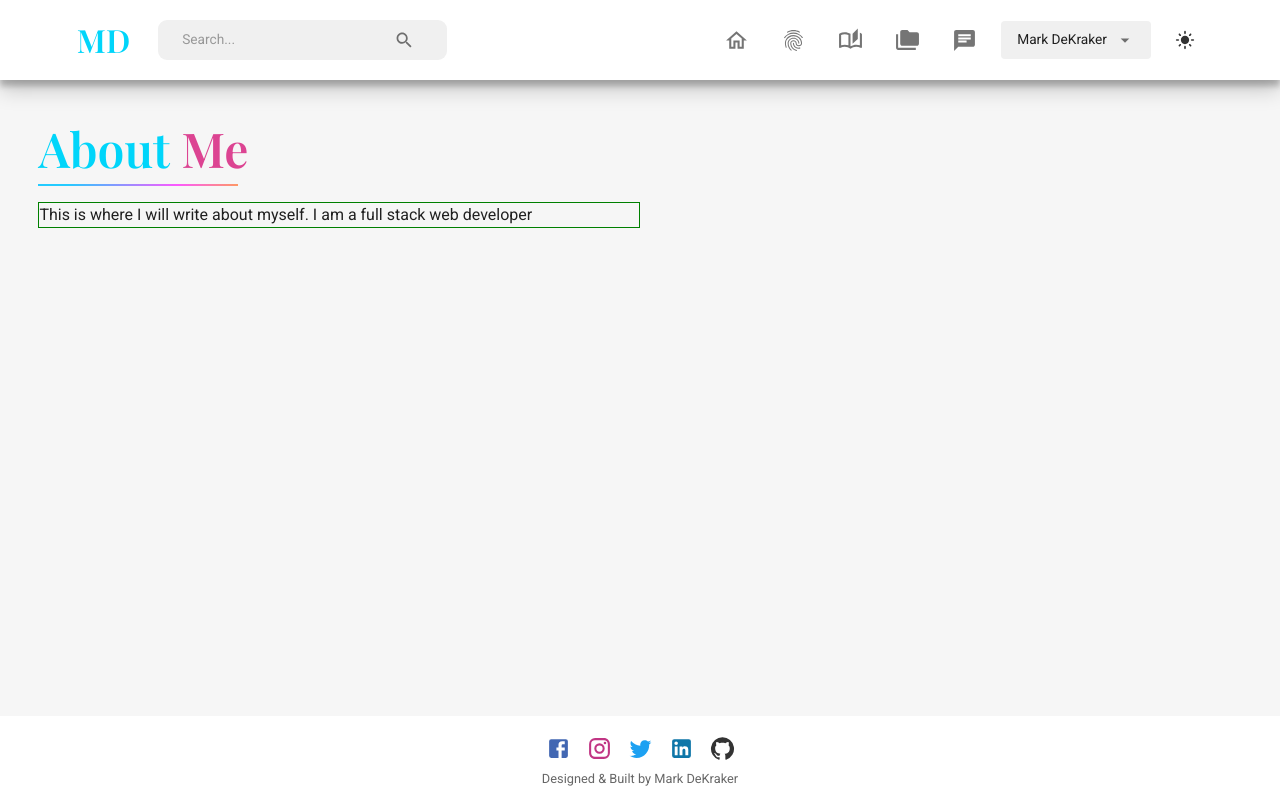
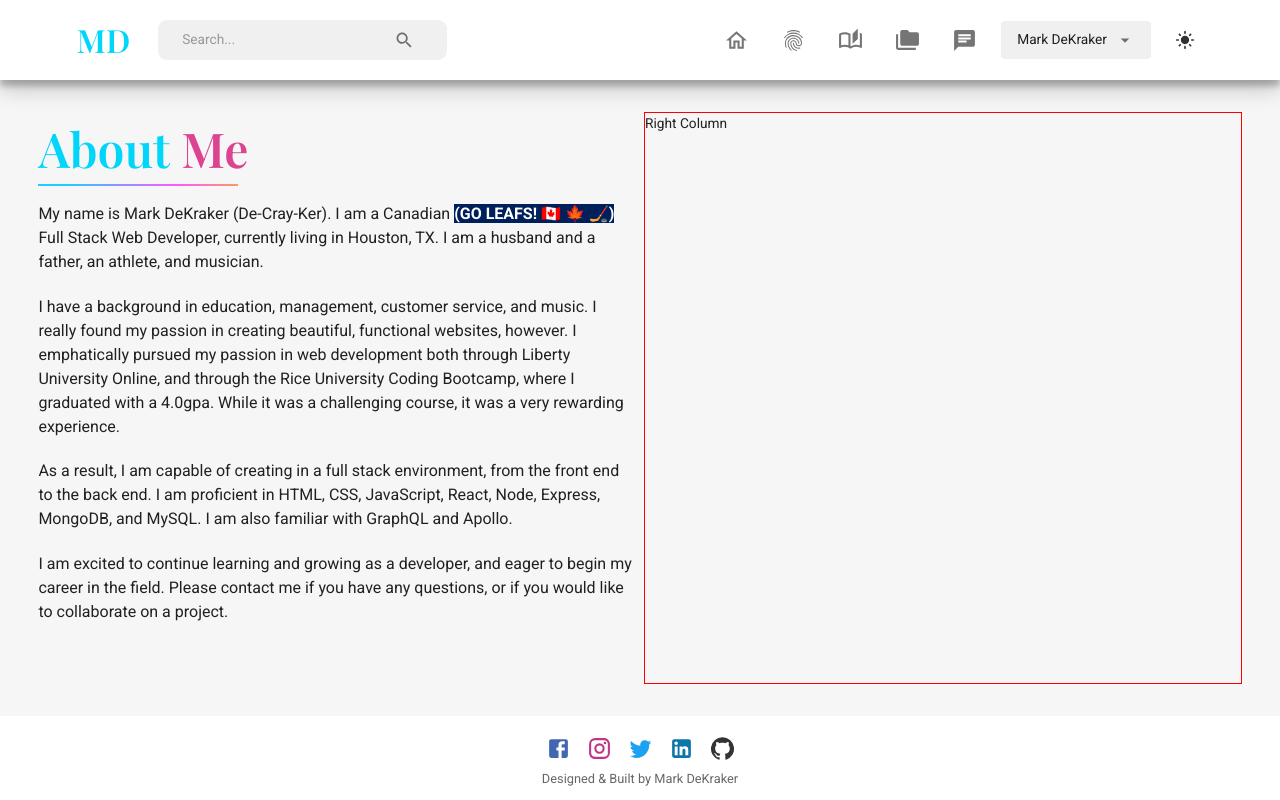
Before and after one commit to mrdekraker/mrdekraker, a React (Create React App) app in the folder client/: page /about in a window 1280 px wide. Built offline with nearby package versions, Linux system fonts and the light colour scheme.

Commit message:
editing contact me form

```diff
--- a/client/package.json
+++ b/client/package.json
@@ -12,7 +12,6 @@
     "@testing-library/jest-dom": "^5.16.5",
     "@testing-library/react": "^13.4.0",
     "@testing-library/user-event": "^13.5.0",
-    "axios": "^1.3.4",
     "formik": "^2.2.9",
     "graphql": "^16.6.0",
     "react": "^18.2.0",
--- a/client/src/scenes/About.jsx
+++ b/client/src/scenes/About.jsx
@@ -1,10 +1,12 @@
 import Navbar from "./Navbar";
-import { Box, useMediaQuery } from "@mui/material";
-import AboutMeWidget from "./widgets/AboutMeWidget";
+import { Box, Typography, useMediaQuery, useTheme } from "@mui/material";
 import Footer from "./Footer";
+
+import LineGradient from "components/LineGradient";
 
 const About = () => {
   const isNonMobileScreens = useMediaQuery("(min-width: 1000px)");
+  const theme = useTheme();
 
   return (
     <Box display="flex" flexDirection="column" width="100vw" height="100%">
@@ -21,11 +23,80 @@ const About = () => {
         sx={{
           overflowX: "hidden",
           margin: "0",
-        }}
-      >
-        <AboutMeWidget />
+        }}>
+        {/* LEFT COLUMN */}
+        <Box width={isNonMobileScreens ? "50%" : "100%"}>
+          <Box display="flex" flexDirection="row">
+            <Box sx={{ position: "relative" }}>
+              <Typography
+                fontFamily="Playfair Display"
+                fontWeight="600"
+                fontSize="clamp(2rem, 3rem, 3.5rem)"
+                color={theme.palette.mode === "dark" ? "#FFF" : "primary"}
+                sx={{
+                  position: "relative",
+                  display: "inline-block",
+                  "&:after": {
+                    content: "''",
+                    position: "absolute",
+                    top: "50%",
+                    left: "50%",
+                    width: "450px",
+                    height: "214px",
+                    // backgroundImage: `url(${brush})`,
+                    backgroundSize: "contain",
+                    backgroundPosition: "center",
+                    backgroundRepeat: "no-repeat",
+                    transform: "translate(-45%, -55%)",
+                    zIndex: "-1",
+                  },
+                }}>
+                About&nbsp;
+              </Typography>
+            </Box>
+            <Typography
+              fontFamily="Playfair Display"
+              fontWeight="600"
+              fontSize="clamp(2rem, 3rem, 3.5rem)"
+              color={theme.palette.mode === "dark" ? "primary" : "#DC4492"}>
+              Me
+            </Typography>
+          </Box>
+          <LineGradient width="200px" />
+
+          {/* ABOUT ME COPY */}
+          <Box margin="1rem 0">
+            <Typography fontSize="clamp(.8rem, 1rem, 1.2rem)" >
+              My name is Mark DeKraker (De-Cray-Ker). I am a Canadian&nbsp;
+              <span
+                style={{
+                  fontWeight: "600",
+                  color: theme.palette.mode === "dark" ? "#00205B" : "#FFF",
+                  background: theme.palette.mode === "dark" ? "#fff" : "#00205B",
+                }}
+              >(GO LEAFS! 🇨🇦 🍁 🏒)
+              </span> Full Stack Web Developer, currently living in Houston, TX. I am a husband and a father, an athlete, and musician.
+            </Typography>
+              <br />
+            <Typography fontSize="clamp(.8rem, 1rem, 1.2rem)">
+              I have a background in education, management, customer service, and music. I really found my passion in creating beautiful, functional websites, however. I emphatically pursued my passion in web development both through Liberty University Online, and through the Rice University Coding Bootcamp, where I graduated with a 4.0gpa. While it was a challenging course, it was a very rewarding experience.
+            </Typography>
+              <br />
+            <Typography fontSize="clamp(.8rem, 1rem, 1.2rem)">
+              As a result, I am capable of creating in a full stack environment, from the front end to the back end. I am proficient in HTML, CSS, JavaScript, React, Node, Express, MongoDB, and MySQL. I am also familiar with GraphQL and Apollo.
+            </Typography>
+              <br />
+            <Typography fontSize="clamp(.8rem, 1rem, 1.2rem)">
+              I am excited to continue learning and growing as a developer, and eager to begin my career in the field. Please contact me if you have any questions, or if you would like to collaborate on a project.
+            </Typography>
+          </Box>
+        </Box>
+
+        {/* RIGHT COLUMN */}
+        <Box border="1px solid red" width={isNonMobileScreens ? "50%" : "100%"}>
+          <Typography>Right Column</Typography>
+        </Box>
       </Box>
-      {/* <ContactPage fullName={fullName} /> */}
       <Footer />
     </Box>
   );
--- a/client/src/scenes/Contact.jsx
+++ b/client/src/scenes/Contact.jsx
@@ -1,8 +1,9 @@
 import { Button, Box, IconButton, Typography, TextField, useMediaQuery, useTheme } from "@mui/material";
 import { Send } from "@mui/icons-material"
+// import { Formik } from "formik";
 import { useFormik } from "formik";
 import * as Yup from "yup";
-import axios from "axios";
+// import axios from "axios";
 
 import { ContactButton } from "components/Buttons";
 import LineGradient from "components/LineGradient";
@@ -28,28 +29,28 @@ const Contact = () => {
       message: "",
     },
     validationSchema: validationSchema,
-    onSubmit: async (values) => {
-      try {
-        const response = await axios.post(
-          "https://formsubmit.co/52edcdc9df4224d998079bae78fb4893",
-          {
-            name: values.name,
-            email: values.email,
-            message: values.message,
-          },
-          {
-            headers: {
-              "Content-Type": "application/json",
-            },
-          }
-        );
-        console.log(response);
-        // TODO: NOTIFY USER HERE
-      } catch (error) {
-        console.log(error);
-        // TODO: NOTIFY USER HERE
-      }
-    },
+    // onSubmit: async (values) => {
+    //   try {
+    //     const response = await axios.post(
+    //       "https://formsubmit.co/mrdekraker@gmail.com",
+    //       {
+    //         name: values.name,
+    //         email: values.email,
+    //         message: values.message,
+    //       },
+    //       {
+    //         headers: {
+    //           "Content-Type": "application/json",
+    //         },
+    //       }
+    //     );
+    //     console.log(response);
+    //     // TODO: NOTIFY USER HERE
+    //   } catch (error) {
+    //     console.log(error);
+    //     // TODO: NOTIFY USER HERE
+    //   }
+    // },
   });
 
   return (
@@ -67,9 +68,8 @@ const Contact = () => {
         <Box
           width={isNonMobileScreens ? "50%" : "100%"}
           sx={{
-            margin: "1.5rem auto"
-          }}
-        >
+            margin: "1.5rem auto",
+          }}>
           <Box
             flexDirection={isNonMobileScreens ? "row" : "column"}
             // flexDirection="row"
@@ -95,29 +95,30 @@ const Contact = () => {
           <Box
             margin="1.25rem 0"
             display="flex"
-            flexDirection={isNonMobileScreens ? "row" : "column"}
-          >
-            <Box>
-
-            </Box>
+            flexDirection={isNonMobileScreens ? "row" : "column"}>
+            <Box></Box>
             <Typography>Email me directly at&nbsp;</Typography>
             <Typography
               color={theme.palette.mode === "dark" ? "primary" : "#DC4492"}
-              onClick={() => window.open("mailto:mrdekraker@gmail.com")}
+              onClick={() => window.open("mailto:markwritescode@gmail.com")}
               sx={{
                 cursor: "pointer",
                 "&:hover": {
                   textDecoration: "underline",
                 },
-              }}
-            >
-              mrdekraker@gmail.com
+              }}>
+              markwritescode@gmail.com
             </Typography>
             <Typography>&nbsp;or fill out the form below.</Typography>
           </Box>
 
           {/* FORM */}
-          <form onSubmit={formik.handleSubmit}>
+          <form
+            target="_blank"
+            onSubmit={formik.handleSubmit}
+            // action="https://formsubmit.co/52edcdc9df4224d998079bae78fb4893"
+            // method="POST"
+          >
             <TextField
               fullWidth
               id="name"
@@ -154,6 +155,7 @@ const Contact = () => {
               margin="normal"
             />
             <Button
+              // onClick={formik.handleSubmit}
               type="submit"
               variant="contained"
               endIcon={<Send />}
--- a/client/src/scenes/widgets/AboutMeWidget.jsx
+++ /dev/null
@@ -1,68 +0,0 @@
-import { Box, Grid, Typography, useMediaQuery, useTheme } from "@mui/material";
-
-import LineGradient from "components/LineGradient";
-import mdek from "assets/mdek.png";
-import brush from "assets/brush.png";
-
-const AboutMeWidget = () => {
-  const isNonMobileScreens = useMediaQuery("(min-width: 1000px)");
-  const theme = useTheme();
-
-
-  return (
-
-    // LEFT COLUMN
-    <Box
-      width={isNonMobileScreens ? "50%" : "100%"}
-      order={isNonMobileScreens ? 1 : 0}
-    >
-      <Box display="flex" flexDirection="row">
-        <Box sx={{ position: "relative" }}>
-          <Typography
-            fontFamily="Playfair Display"
-            fontWeight="600"
-            fontSize="clamp(2rem, 3rem, 3.5rem)"
-            color={theme.palette.mode === "dark" ? "#FFF" : "primary"}
-            sx={{
-              position: "relative",
-              display: "inline-block",
-              "&:after": {
-                content: "''",
-                position: "absolute",
-                top: "50%",
-                left: "50%",
-                width: "450px",
-                height: "214px",
-                // backgroundImage: `url(${brush})`,
-                backgroundSize: "contain",
-                backgroundPosition: "center",
-                backgroundRepeat: "no-repeat",
-                transform: "translate(-45%, -55%)",
-                zIndex: "-1",
-              },
-            }}>
-            About&nbsp;
-          </Typography>
-        </Box>
-        <Typography
-          fontFamily="Playfair Display"
-          fontWeight="600"
-          fontSize="clamp(2rem, 3rem, 3.5rem)"
-          color={theme.palette.mode === "dark" ? "primary" : "#DC4492"}>
-          Me
-        </Typography>
-      </Box>
-      <LineGradient width="200px" />
-
-      {/* ABOUT ME COPY */}
-      <Box border="1px solid green" margin="1rem 0">
-        <Typography fontSize="clamp(.8rem, 1rem, 1.2rem)">
-          This is where I will write about myself. I am a full stack web
-          developer
-        </Typography>
-      </Box>
-    </Box>
-  );
-};
-
-export default AboutMeWidget;
```
Also changed, not shown: 1 other file (tests, documents, lock files or other folders).
